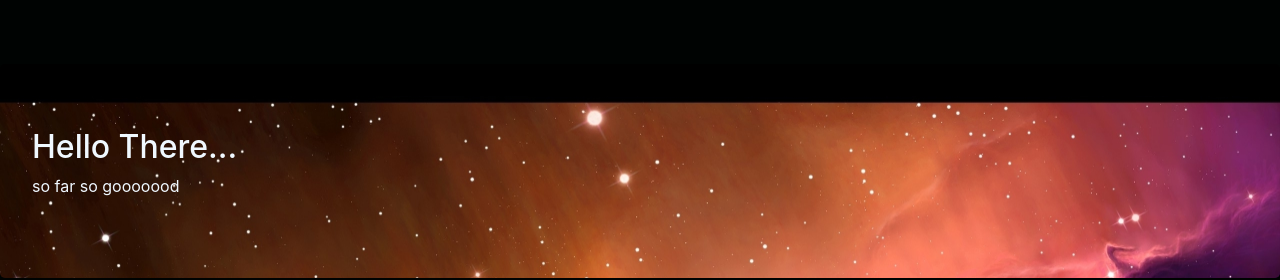
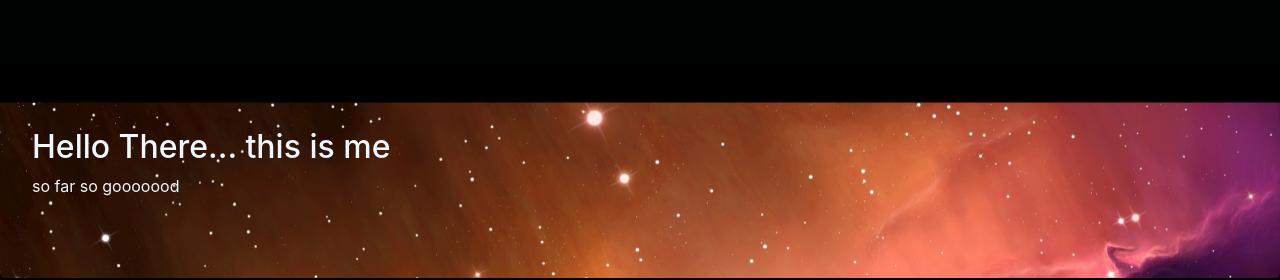
Before and after one commit to Kishor-A-Bcdz/new-webapp, a plain HTML site: page index.html in a window 1280 px wide. Shown: the part 880-1160 px from the top of the page. Drawn offline with nearby package versions, Linux system fonts and the light colour scheme.

Commit message:
new aster commit

```diff
--- a/index.html
+++ b/index.html
@@ -59,7 +59,7 @@
     </div>
     <div class="jumbotron jmb-1">
 
-      <h2>Hello There...</h2>
+      <h2>Hello There... this is me </h2>
       <p>so far so gooooood</p>
     </div>
     <div class="container" id="about" style="margin-top: 10%;">
```
